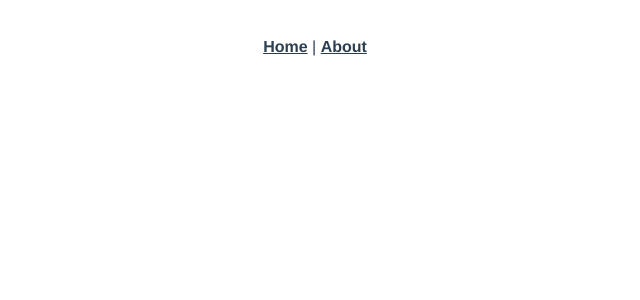
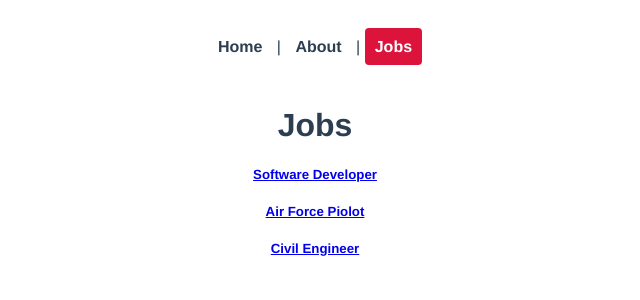
Before and after one commit to absurdengineer/vue-router, a Vue app: page /jobs in a window 1280 px wide. Before the commit this address had no page. Shown: the top 300 px of the page, without its empty margins (325-965 px from the left). Built offline with nearby package versions, Linux system fonts and the light colour scheme.

Commit message:
Created Routes and Dynamic Routes.

```diff
--- a/src/App.vue
+++ b/src/App.vue
@@ -1,9 +1,10 @@
 <template>
   <div id="nav">
     <router-link to="/">Home</router-link> |
-    <router-link to="/about">About</router-link>
+    <router-link to="/about">About</router-link> |
+    <router-link :to="{ name: 'Jobs' }">Jobs</router-link>
   </div>
-  <router-view/>
+  <router-view />
 </template>
 
 <style>
@@ -22,9 +23,13 @@
 #nav a {
   font-weight: bold;
   color: #2c3e50;
+  text-decoration: none;
+  padding: 10px;
+  border-radius: 4px;
 }
 
 #nav a.router-link-exact-active {
-  color: #42b983;
+  color: #fff;
+  background-color: crimson;
 }
 </style>
--- a/src/components/HelloWorld.vue
+++ /dev/null
@@ -1,58 +0,0 @@
-<template>
-  <div class="hello">
-    <h1>{{ msg }}</h1>
-    <p>
-      For a guide and recipes on how to configure / customize this project,<br>
-      check out the
-      <a href="https://cli.vuejs.org" target="_blank" rel="noopener">vue-cli documentation</a>.
-    </p>
-    <h3>Installed CLI Plugins</h3>
-    <ul>
-      <li><a href="https://github.com/vuejs/vue-cli/tree/dev/packages/%40vue/cli-plugin-babel" target="_blank" rel="noopener">babel</a></li>
-      <li><a href="https://github.com/vuejs/vue-cli/tree/dev/packages/%40vue/cli-plugin-router" target="_blank" rel="noopener">router</a></li>
-    </ul>
-    <h3>Essential Links</h3>
-    <ul>
-      <li><a href="https://vuejs.org" target="_blank" rel="noopener">Core Docs</a></li>
-      <li><a href="https://forum.vuejs.org" target="_blank" rel="noopener">Forum</a></li>
-      <li><a href="https://chat.vuejs.org" target="_blank" rel="noopener">Community Chat</a></li>
-      <li><a href="https://twitter.com/vuejs" target="_blank" rel="noopener">Twitter</a></li>
-      <li><a href="https://news.vuejs.org" target="_blank" rel="noopener">News</a></li>
-    </ul>
-    <h3>Ecosystem</h3>
-    <ul>
-      <li><a href="https://router.vuejs.org" target="_blank" rel="noopener">vue-router</a></li>
-      <li><a href="https://vuex.vuejs.org" target="_blank" rel="noopener">vuex</a></li>
-      <li><a href="https://github.com/vuejs/vue-devtools#vue-devtools" target="_blank" rel="noopener">vue-devtools</a></li>
-      <li><a href="https://vue-loader.vuejs.org" target="_blank" rel="noopener">vue-loader</a></li>
-      <li><a href="https://github.com/vuejs/awesome-vue" target="_blank" rel="noopener">awesome-vue</a></li>
-    </ul>
-  </div>
-</template>
-
-<script>
-export default {
-  name: 'HelloWorld',
-  props: {
-    msg: String
-  }
-}
-</script>
-
-<!-- Add "scoped" attribute to limit CSS to this component only -->
-<style scoped>
-h3 {
-  margin: 40px 0 0;
-}
-ul {
-  list-style-type: none;
-  padding: 0;
-}
-li {
-  display: inline-block;
-  margin: 0 10px;
-}
-a {
-  color: #42b983;
-}
-</style>
--- a/src/router/index.js
+++ b/src/router/index.js
@@ -1,25 +1,38 @@
-import { createRouter, createWebHistory } from 'vue-router'
-import Home from '../views/Home.vue'
+import { createRouter, createWebHistory } from "vue-router";
+import Home from "../views/Home.vue";
+import Jobs from "../views/jobs/Jobs.vue";
+import JobDetails from "../views/jobs/JobDetails.vue";
 
 const routes = [
   {
-    path: '/',
-    name: 'Home',
-    component: Home
+    path: "/",
+    name: "Home",
+    component: Home,
   },
   {
-    path: '/about',
-    name: 'About',
+    path: "/about",
+    name: "About",
     // route level code-splitting
     // this generates a separate chunk (about.[hash].js) for this route
     // which is lazy-loaded when the route is visited.
-    component: () => import(/* webpackChunkName: "about" */ '../views/About.vue')
-  }
-]
+    component: () =>
+      import(/* webpackChunkName: "about" */ "../views/About.vue"),
+  },
+  {
+    path: "/jobs",
+    name: "Jobs",
+    component: Jobs,
+  },
+  {
+    path: "/jobs/:id",
+    name: "JobDetails",
+    component: JobDetails,
+  },
+];
 
 const router = createRouter({
   history: createWebHistory(process.env.BASE_URL),
-  routes
-})
+  routes,
+});
 
-export default router
+export default router;
--- a/src/views/Home.vue
+++ b/src/views/Home.vue
@@ -1,18 +1,26 @@
 <template>
   <div class="home">
-    <img alt="Vue logo" src="../assets/logo.png">
-    <HelloWorld msg="Welcome to Your Vue.js App"/>
+    <h1>Homepage</h1>
+    <p>
+      Lorem ipsum dolor sit amet consectetur adipisicing elit. Architecto
+      dignissimos, magnam qui animi sapiente ut sint, soluta amet ea, blanditiis
+      voluptate. Dolorem nobis hic sit totam cum, aliquam amet eligendi facere!
+      Tempore deserunt incidunt ullam itaque neque ea quia iusto, facere
+      nesciunt, consequatur fuga sit non quos deleniti maiores alias eaque ut
+      tenetur ex. Corrupti, suscipit blanditiis laboriosam alias magnam
+      architecto accusamus natus. Quia eius, ipsum, quae porro hic dolorum et
+      quas facere, soluta velit ut ullam numquam debitis quos voluptate illum!
+      Ut quasi, ipsam sunt voluptate dolorem beatae quaerat magnam fugit
+      corporis, excepturi exercitationem debitis labore necessitatibus quo.
+      Asperiores!
+    </p>
   </div>
 </template>
 
 <script>
 // @ is an alias to /src
-import HelloWorld from '@/components/HelloWorld.vue'
 
 export default {
-  name: 'Home',
-  components: {
-    HelloWorld
-  }
-}
+  name: "Home",
+};
 </script>
--- /dev/null
+++ b/src/views/jobs/JobDetails.vue
@@ -0,0 +1,17 @@
+<template>
+  <h1>Job Details</h1>
+  <p>The Job id is {{ id }}</p>
+</template>
+
+<script>
+export default {
+  name: "JobDetails",
+  data() {
+    return {
+      id: this.$route.params.id,
+    };
+  },
+};
+</script>
+
+<style></style>
--- /dev/null
+++ b/src/views/jobs/Jobs.vue
@@ -0,0 +1,37 @@
+<template>
+  <h1>Jobs</h1>
+  <div v-for="job in jobs" :key="job.id">
+    <router-link :to="{ name: 'JobDetails', params: { id: job.id } }">
+      <h5>{{ job.name }}</h5>
+    </router-link>
+  </div>
+</template>
+
+<script>
+export default {
+  name: "Jobs",
+  data() {
+    return {
+      jobs: [
+        {
+          name: "Software Developer",
+          id: 1,
+          desc: "New Job",
+        },
+        {
+          name: "Air Force Piolot",
+          id: 2,
+          desc: "Prestegius Job",
+        },
+        {
+          name: "Civil Engineer",
+          id: 3,
+          desc: "Government Job",
+        },
+      ],
+    };
+  },
+};
+</script>
+
+<style></style>
```
